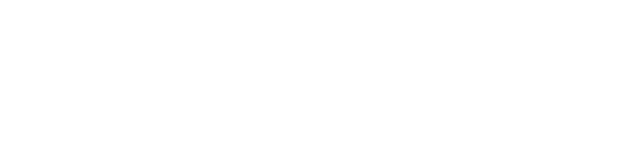
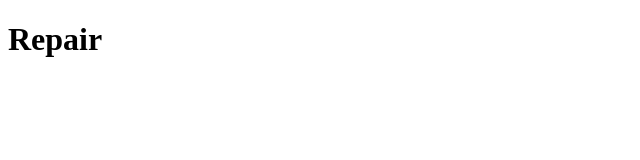
Before and after one commit to John1925Brown/repair, a plain HTML site: page index.html in a window 1280 px wide. Shown: the whole page, without its empty margins (0-640 px from the left). Drawn offline with Linux system fonts and the light colour scheme.

Commit message:
Test lesson1
feat: add h1

```diff
--- a/index.html
+++ b/index.html
@@ -9,7 +9,7 @@
 </head>
 
 <body>
-
+   <h1>Repair</h1>
 </body>
 
 </html>
```
